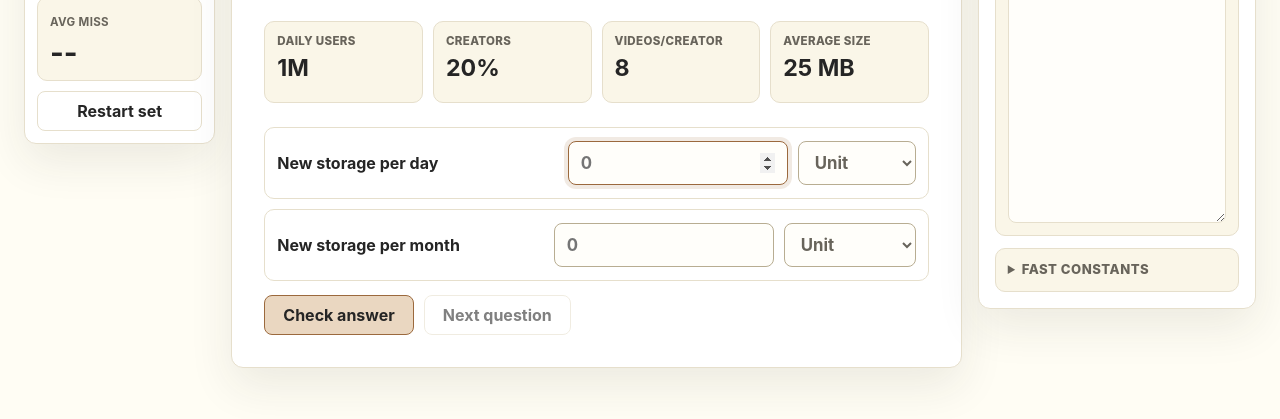
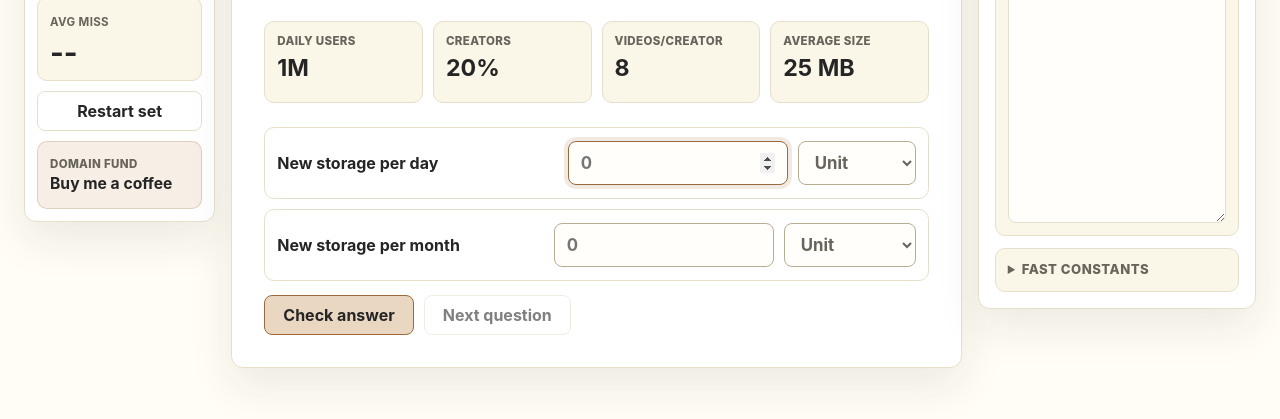
Before and after one commit to sidhantchadda/Envlope, a plain HTML site: page index.html in a window 1280 px wide. Shown: the part 289-708 px from the top of the page. Drawn offline with Linux system fonts and the light colour scheme.

Commit message:
Add support link

```diff
--- a/index.html
+++ b/index.html
@@ -49,6 +49,10 @@
             <strong id="missStat">--</strong>
           </div>
           <button class="ghost-button" type="button" id="restartSet">Restart set</button>
+          <a class="support-link" href="https://buymeacoffee.com/sidhantchadda" target="_blank" rel="noopener noreferrer">
+            <span>Domain fund</span>
+            <strong>Buy me a coffee</strong>
+          </a>
         </aside>
 
         <section class="drill-panel" aria-live="polite">
--- a/styles.css
+++ b/styles.css
@@ -244,6 +244,49 @@ button {
   width: 100%;
   padding: 0 12px;
   background: var(--panel);
+}
+
+.support-link {
+  display: grid;
+  gap: 4px;
+  min-height: 68px;
+  align-content: center;
+  padding: 12px;
+  border: 1px solid var(--accent-border-soft);
+  border-radius: 10px;
+  background: var(--accent-soft);
+  color: inherit;
+  text-decoration: none;
+  transition:
+    border-color 150ms ease,
+    background-color 150ms ease,
+    transform 150ms ease;
+}
+
+.support-link:hover {
+  border-color: var(--accent-border-strong);
+  background: var(--accent-fill);
+  transform: translateY(-1px);
+}
+
+.support-link:focus-visible {
+  outline: none;
+  border-color: var(--accent);
+  box-shadow: 0 0 0 4px var(--focus-ring);
+}
+
+.support-link span {
+  color: var(--muted);
+  font-size: 0.72rem;
+  font-weight: 800;
+  letter-spacing: 0.03em;
+  text-transform: uppercase;
+}
+
+.support-link strong {
+  color: var(--ink);
+  font-size: 0.98rem;
+  line-height: 1.15;
 }
 
 .drill-panel {
```
